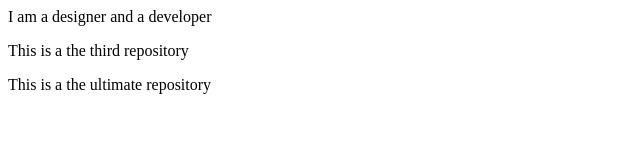
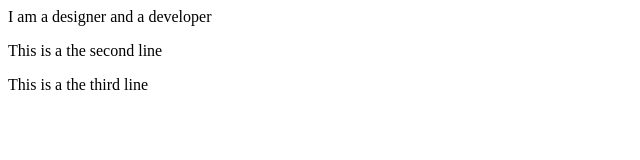
Before and after one commit to aryalbirat/FirstRepository, a plain HTML site: page index.html in a window 1280 px wide. Shown: the whole page, without its empty margins (0-640 px from the left). Drawn offline with Linux system fonts and the light colour scheme.

Commit message:
REFINED THE LINES

```diff
--- a/index.html
+++ b/index.html
@@ -1,3 +1,3 @@
 <p> I am a designer and a developer</p>
-<p> This is a the third repository </p>
-<p> This is a the ultimate repository </p>
+<p> This is a the second line </p>
+<p> This is a the third line</p>
```
